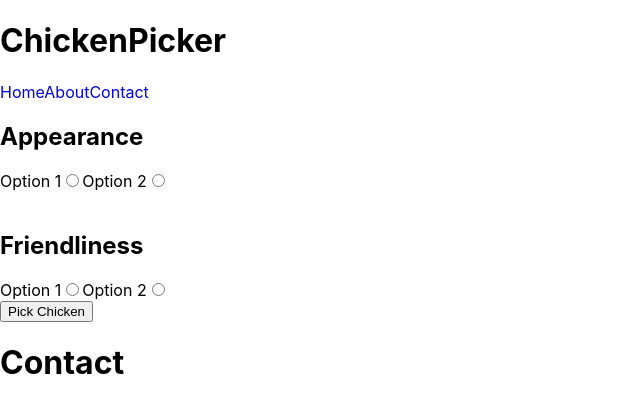
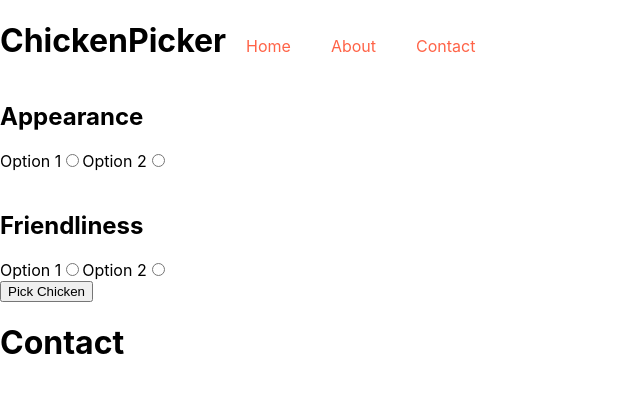
Before and after one commit to this-is-simon/chicken-picker, a React (Create React App) app: page /contact in a window 1280 px wide. Shown: the top 412 px of the page, without its empty margins (0-640 px from the left). Built offline with nearby package versions, Linux system fonts and the light colour scheme.

Commit message:
Install styled-components and add basic styling to Header navigation links

```diff
--- a/package.json
+++ b/package.json
@@ -6,7 +6,8 @@
     "react": "^16.8.6",
     "react-dom": "^16.8.6",
     "react-router-dom": "^5.1.2",
-    "react-scripts": "2.1.8"
+    "react-scripts": "2.1.8",
+    "styled-components": "^5.1.0"
   },
   "scripts": {
     "start": "react-scripts start",
--- a/src/components/Header.js
+++ b/src/components/Header.js
@@ -1,17 +1,29 @@
 import React, {Component} from 'react';
 import {Link} from "react-router-dom";
+import styled from 'styled-components';
+
+const StyledHeader = styled.div`
+    display: flex;
+    flex-direction: row;
+    align-items: baseline;
+`
+
+const StyledLink = styled(Link)`
+    color: tomato;
+    padding: 0 20px;
+`
 
 class Header extends Component {
     render() {
         return (
-            <div className='header'>
+            <StyledHeader>
                 <h1>ChickenPicker</h1>
                 <nav>
-                    <Link to="/">Home</Link>
-                    <Link to="/about">About</Link>
-                    <Link to="/contact">Contact</Link>
+                    <StyledLink to="/">Home</StyledLink>
+                    <StyledLink to="/about">About</StyledLink>
+                    <StyledLink to="/contact">Contact</StyledLink>
                 </nav>
-            </div>
+            </StyledHeader>
         )
     }
 }
```
Also changed, not shown: 1 other file (tests, documents, lock files or other folders).
